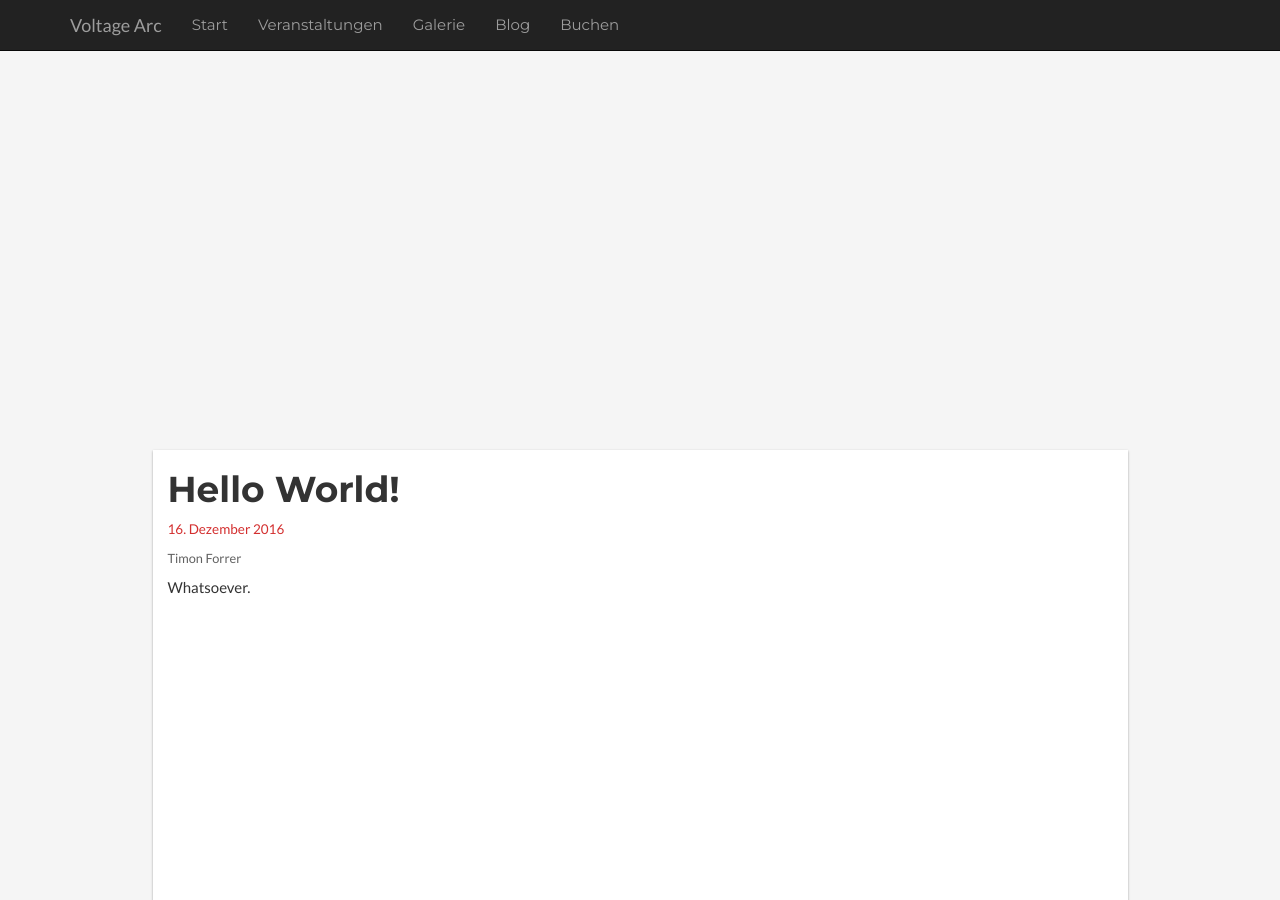
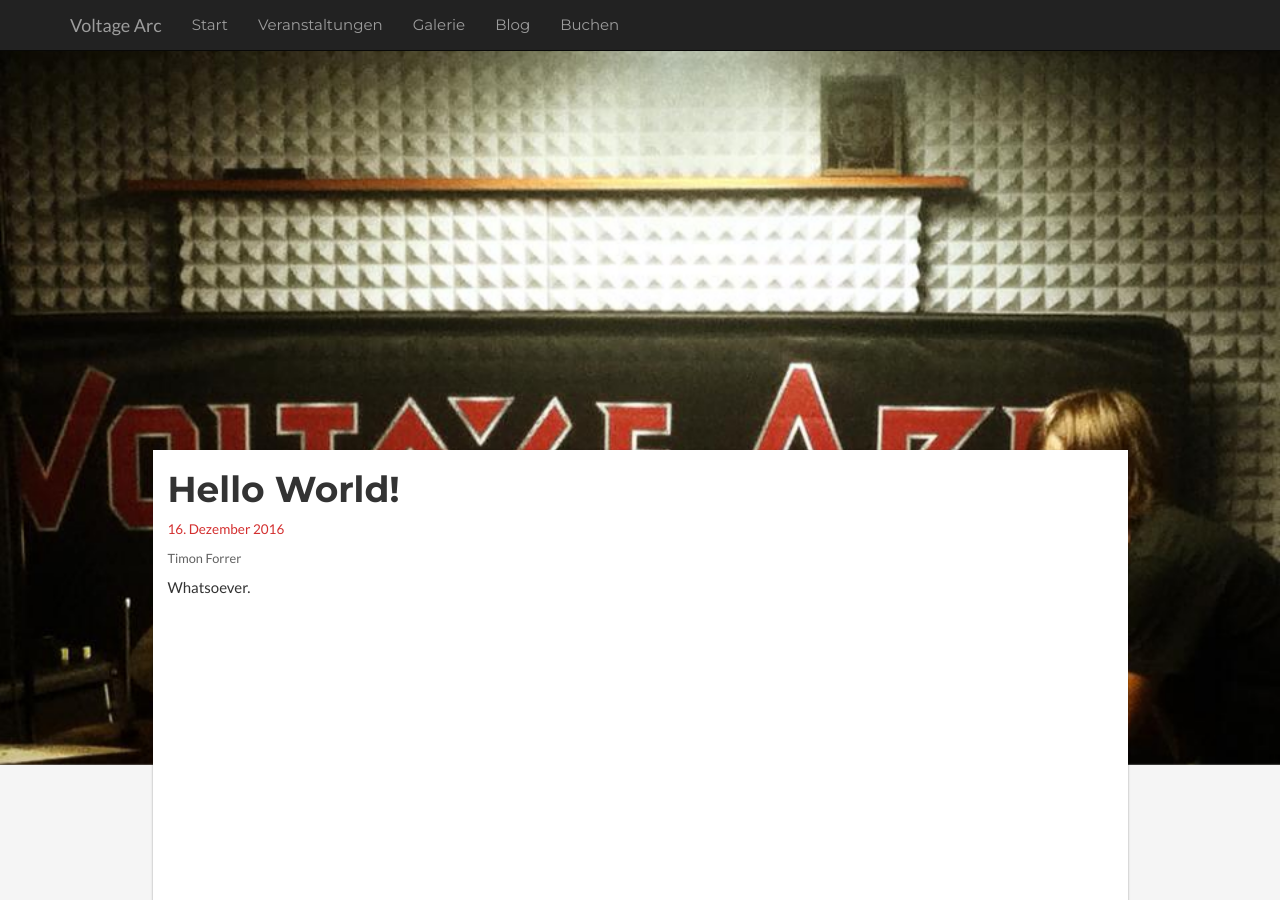
Before and after one commit to theCubix/va, a Jekyll site: the page built from _posts/2016-12-16-hello-world.markdown, in a window 1280 px wide and 900 px high. Built offline with Jekyll 4.4.1, drawn with Linux system fonts in a browser that asks for light colours.

Commit message:
Updated Hello World

```diff
--- a/_posts/2016-12-16-hello-world.markdown
+++ b/_posts/2016-12-16-hello-world.markdown
@@ -4,6 +4,7 @@
 description: Dies ist der Eröffnungspost auf unserer Seite. Alles zur Entstehung dieser
   Website findest du hier.
 author: Timon Forrer
+background_image: "/uploads/bandroom.jpg"
 ---
 
 Whatsoever.
```
